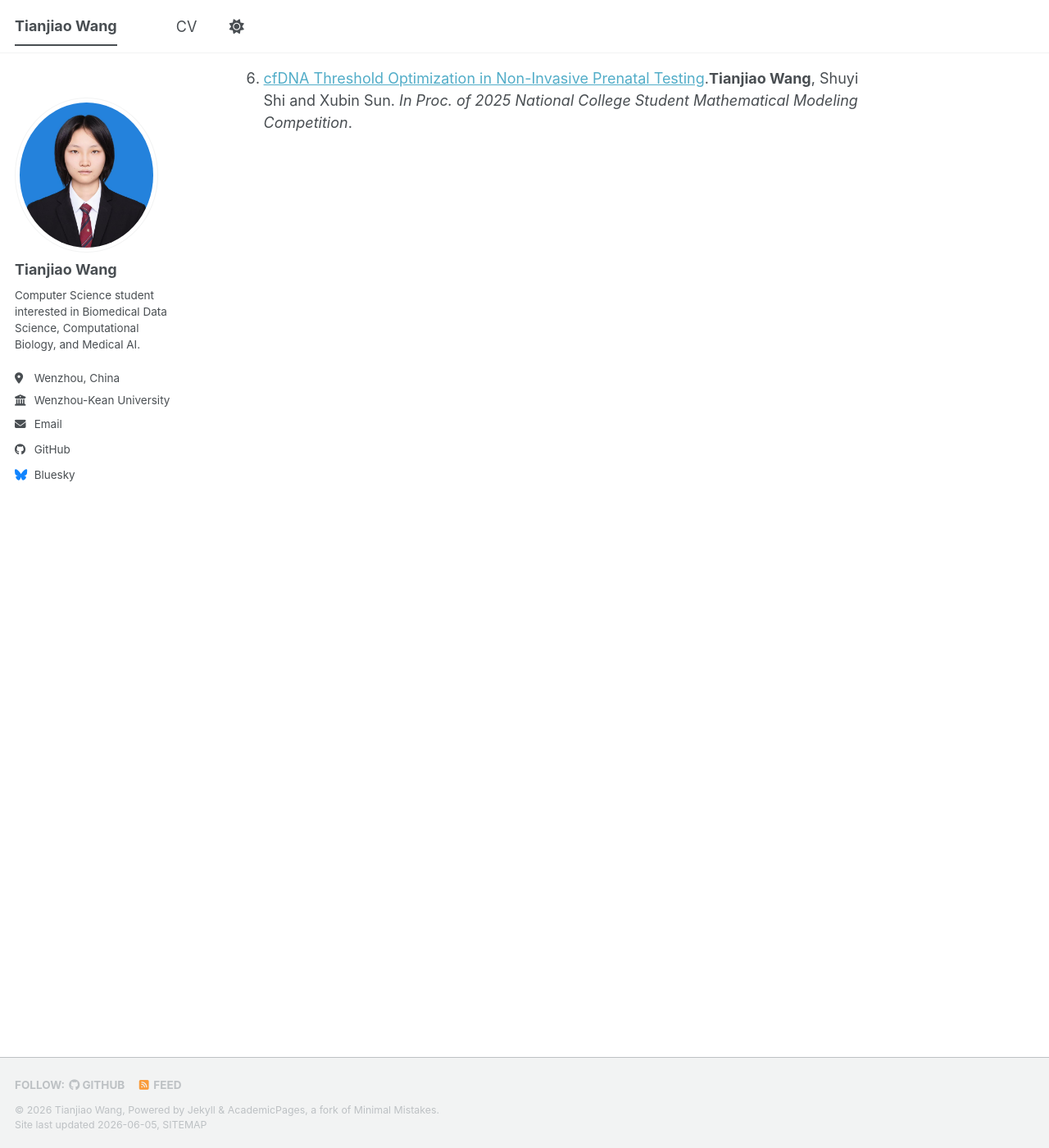
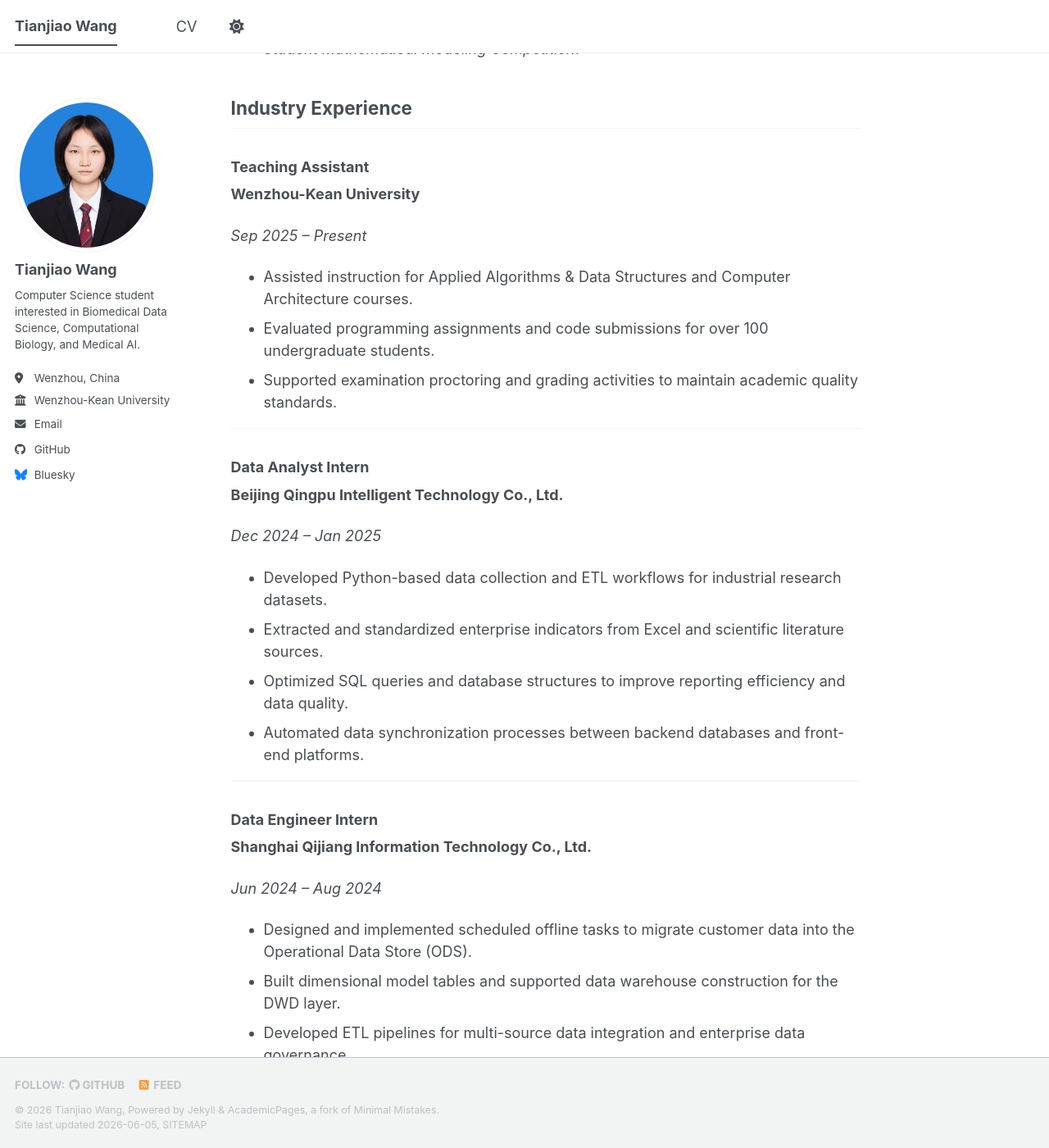
Before and after one commit to tianjiao-wang/tianjiao-wang.github.io, a Jekyll site: the page built from _pages/about.md, in a window 1280 px wide and 1400 px high, scrolled down 1262 px. Shown: the whole window at 82% size. Built offline with Jekyll 4.4.1, drawn with Linux system fonts in a browser that asks for light colours; a script bundle is joined from its source files by our own code; library files that are not in the unit come from our copies; our own code applies the rules of GitHub Pages for plain Markdown files; some of the changed text lies outside the part shown.

Commit message:
about.md

```diff
--- a/_pages/about.md
+++ b/_pages/about.md
@@ -37,4 +37,44 @@ Selected Publications
 
 5. [An Integrated Decision Framework for Professional Sports Teams](/files/2609874.pdf).**Tianjiao Wang**, Jie Yuan and Yichen Zhu. *In Proc. of 2026 International Mathematical Contest in Modeling*.
 
-6. [cfDNA Threshold Optimization in Non-Invasive Prenatal Testing](/files/国赛.pdf).**Tianjiao Wang**, Shuyi Shi and Xubin Sun. *In Proc. of 2025 National College Student Mathematical Modeling Competition*.
+6. [cfDNA Threshold Optimization in Non-Invasive Prenatal Testing (Chinese Version)](/files/国赛.pdf).**Tianjiao Wang**, Shuyi Shi and Xubin Sun. *In Proc. of 2025 National College Student Mathematical Modeling Competition*.
+
+
+Industry Experience
+------
+
+### Teaching Assistant
+
+**Wenzhou-Kean University**
+
+*Sep 2025 – Present*
+
+- Assisted instruction for Applied Algorithms & Data Structures and Computer Architecture courses.
+- Evaluated programming assignments and code submissions for over 100 undergraduate students.
+- Supported examination proctoring and grading activities to maintain academic quality standards.
+
+---
+
+### Data Analyst Intern
+
+**Beijing Qingpu Intelligent Technology Co., Ltd.**
+
+*Dec 2024 – Jan 2025*
+
+- Developed Python-based data collection and ETL workflows for industrial research datasets.
+- Extracted and standardized enterprise indicators from Excel and scientific literature sources.
+- Optimized SQL queries and database structures to improve reporting efficiency and data quality.
+- Automated data synchronization processes between backend databases and front-end platforms.
+
+---
+
+### Data Engineer Intern
+
+**Shanghai Qijiang Information Technology Co., Ltd.**
+
+*Jun 2024 – Aug 2024*
+
+- Designed and implemented scheduled offline tasks to migrate customer data into the Operational Data Store (ODS).
+- Built dimensional model tables and supported data warehouse construction for the DWD layer.
+- Developed ETL pipelines for multi-source data integration and enterprise data governance.
+- Improved data quality, consistency, and accessibility through standardized data modeling practices.
```
Also changed, not shown: other parts of _pages/about.md (+1 -1 lines).
